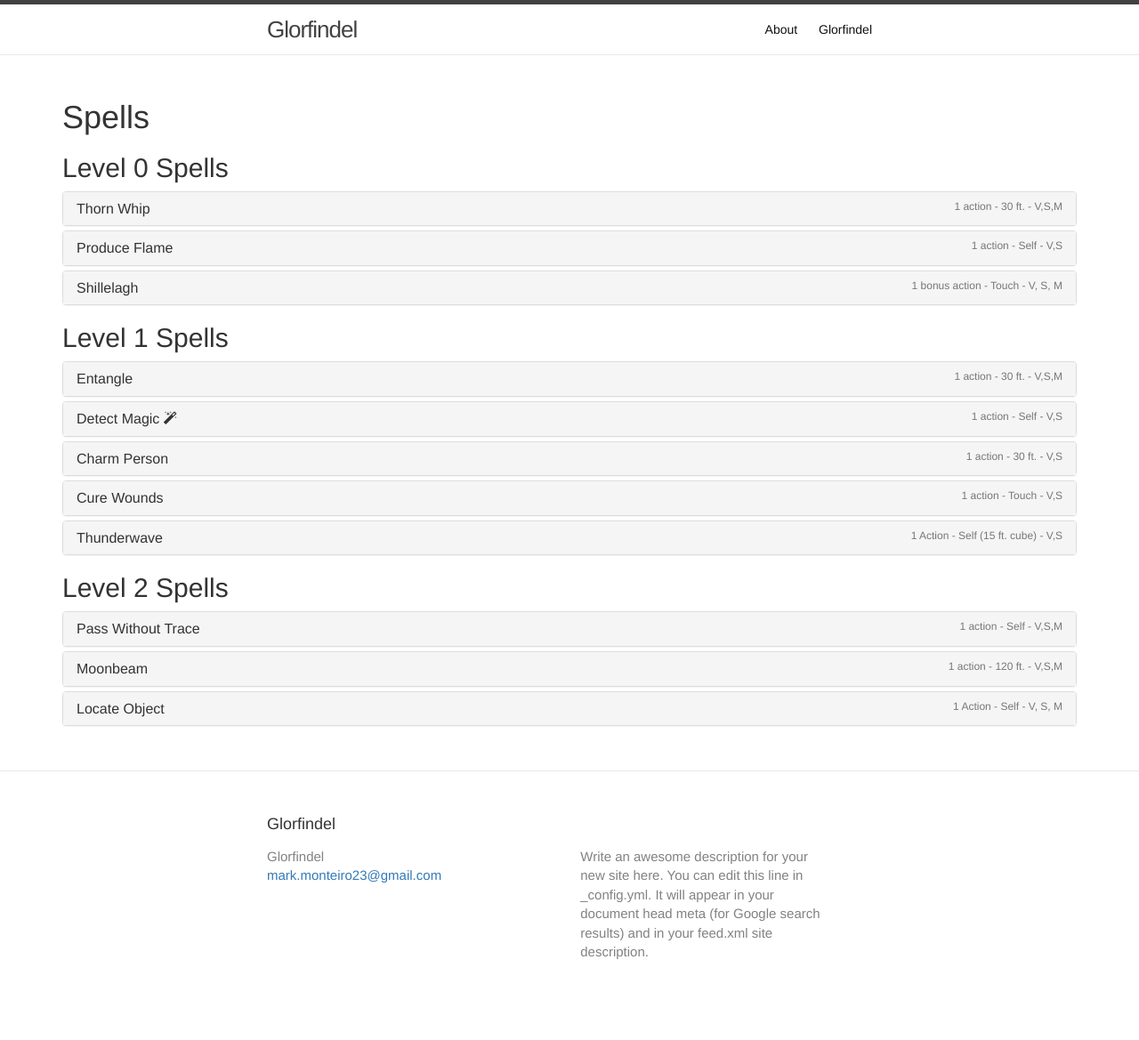
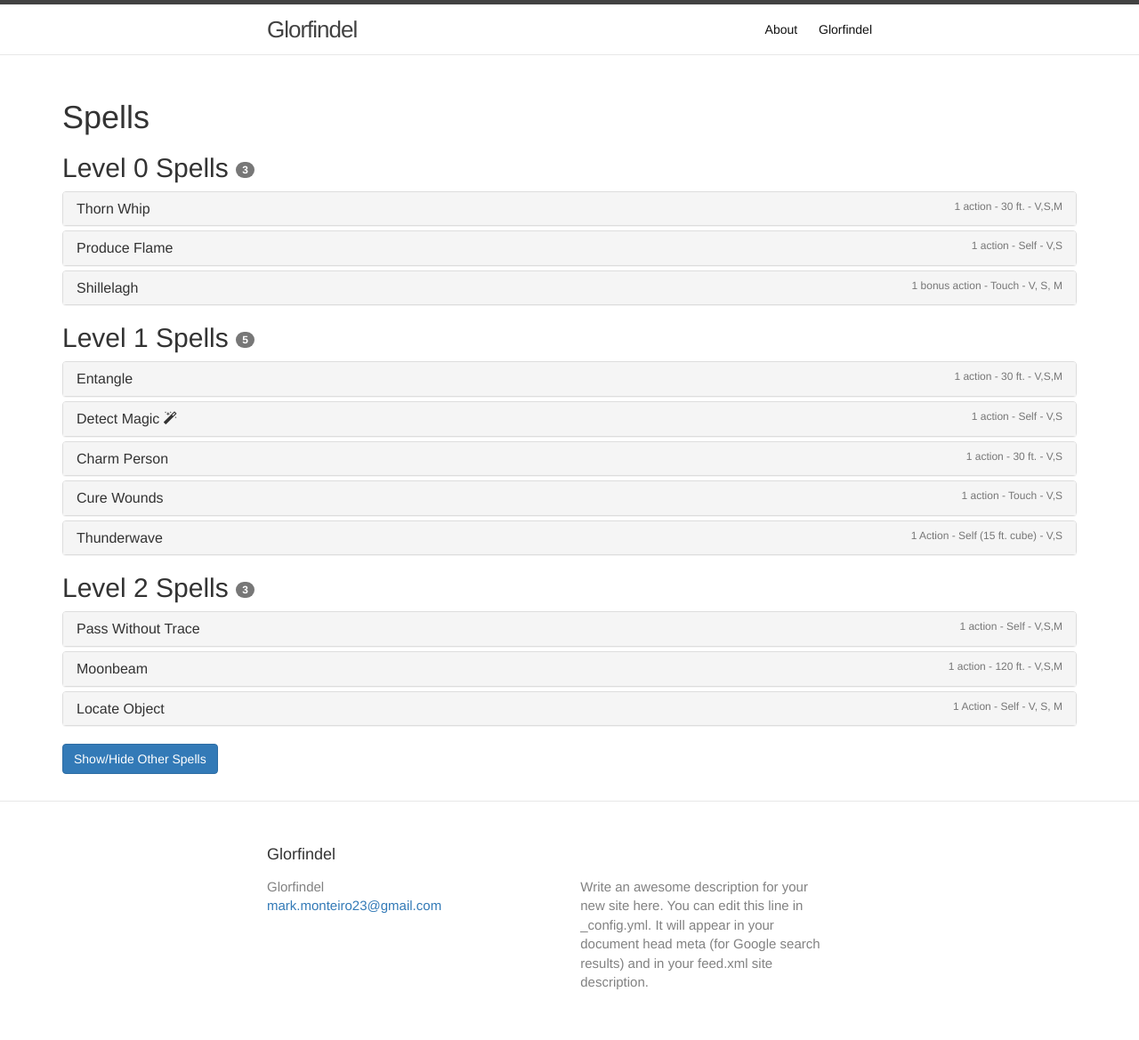
Before and after one commit to mark-monteiro/dnd-character, a Jekyll site: the page built from index.html, in a window 1280 px wide. Shown: the whole page at 89% size. Built offline with Jekyll 4.4.1, drawn with Linux system fonts in a browser that asks for light colours; nearby versions of some CDN libraries; before the commit the page ends 1135 px from its top, so only the background shows below that.

Commit message:
move stuff into partials

```diff
--- /dev/null
+++ b/_includes/spell-list.html
@@ -0,0 +1,21 @@
+{% for spell in include.spellList %}
+  {% assign panelId = "spell" | append: '-' | append: levelSpells.name | append: '-' |append: forloop.index %}
+  <div class="panel panel-default">
+    <div class="panel-heading" role="tab" id="{{panelId | append: '-heading'}}">
+      <h4 class="panel-title">
+        <a class="collapsed" role="button" data-toggle="collapse" data-parent="#learned-spells" href="#{{panelId}}" aria-expanded="false" aria-controls="{{panelId}}">
+          {{spell.name}}
+          {%if spell.ritual%}<i class='fa fa-magic' data-toggle="tooltip" data-placement="top" title="Ritual (10 minutes)"></i>{%endif%}
+          <small>{{spell.quickinfo}}</small>
+          <small class='pull-right'>{{spell.time}} - {{spell.range}} - {{spell.components}}</small>
+        </a>
+      </h4>
+    </div>
+    <div id="{{panelId}}" class="panel-collapse collapse" role="tabpanel" aria-labelledby="{{panelId | append: '-heading'}}">
+      <div class="panel-body">
+        <!--<span class="badge">{{spell.level}}</span>-->
+        {% include spell.html spell=spell %}
+      </div>
+    </div>
+  </div>
+{% endfor %}
--- /dev/null
+++ b/_includes/spell.html
@@ -0,0 +1,32 @@
+{% assign spell = include.spell %}
+
+<div class='spell'>
+   <h3>
+      {{spell.name}}
+      {%if spell.ritual%}<i class='fa fa-magic' data-toggle="tooltip" data-placement="top" title="Ritual (10 minutes)"></i>{%endif%}
+      <small>({{spell.type}})</small>
+   </h3>
+   <div class='row'>
+      <div class='col-xs-4'>
+         <dl class='dl-horizontal'>
+            <dt>Casting Time</dt><dd>{{spell.time}}</dd>
+            <dt>Range</dt><dd>{{spell.range}}</dd>
+            <dt>Components</dt>
+            <dd>
+               {{spell.components}}
+               {%if spell.material-components %}
+               <i class='fa fa-asterisk' data-toggle="tooltip" data-placement="top" title="{{spell.material-components}}"></i>
+               {%endif%}
+            </dd>
+            <!--<dt>Components</dt><dd class='overflow-ellipses' data-toggle='tooltip' title='{{spell.components}}'>{{spell.components}}</dd>-->
+            <dt>Duration</dt><dd>{{spell.duration}}</dd>
+         </dl>
+       </div>
+       <div class='col-xs-8'>
+         <dl>
+            <dt>Description</dt>
+            <dd>{{spell.description}}</dd>
+         </dl>
+      </div>
+   </div>
+</div>
--- a/css/main.scss
+++ b/css/main.scss
@@ -63,7 +63,7 @@ $on-laptop:        800px;
   text-overflow: ellipsis;
 }
 
-#spell-list {
+.spell-list {
   margin-left: 0;
   list-style: none;
 
@@ -81,13 +81,7 @@ $on-laptop:        800px;
     margin: 10px 0;
   }
 
-  .badge, h3 {
-    vertical-align: middle;
-  }
-
-  > li {
-    margin-bottom: $spacing-unit;
-
+  .spell {
     dl.dl-horizontal {
       $dtWidth: 100px;
       dt {
--- a/index.html
+++ b/index.html
@@ -9,57 +9,22 @@ title: Glorfindel
 
   {% assign grouped_spells = site.data.spells | where: "prepared", true | group_by:"level" %}
 
-  <div class="panel-group" id="spell-list" role="tablist" aria-multiselectable="true">
+  <!-- Assigned Spells -->
+  <div class="panel-group spell-list" id="learned-spells" role="tablist" aria-multiselectable="true">
     {% for levelSpells in grouped_spells %}
-      <h2>Level {{levelSpells.name}} Spells</h2>
-      {% for spell in levelSpells.items %}
-        {% assign panelId = "spell" | append: '-' | append: levelSpells.name | append: '-' |append: forloop.index %}
-        <div class="panel panel-default">
-          <div class="panel-heading" role="tab" id="{{panelId | append: '-heading'}}">
-            <h4 class="panel-title">
-              <a class="collapsed" role="button" data-toggle="collapse" data-parent="#spell-list" href="#{{panelId}}" aria-expanded="false" aria-controls="{{panelId}}">
-                {{spell.name}}
-                {%if spell.ritual%}<i class='fa fa-magic' data-toggle="tooltip" data-placement="top" title="Ritual (10 minutes)"></i>{%endif%}
-                <small>{{spell.quickinfo}}</small>
-                <small class='pull-right'>{{spell.time}} - {{spell.range}} - {{spell.components}}</small>
-              </a>
-            </h4>
-          </div>
-          <div id="{{panelId}}" class="panel-collapse collapse" role="tabpanel" aria-labelledby="{{panelId | append: '-heading'}}">
-            <div class="panel-body">
-              <!--<span class="badge">{{spell.level}}</span>-->
-              <h3>
-                {{spell.name}}
-                {%if spell.ritual%}<i class='fa fa-magic' data-toggle="tooltip" data-placement="top" title="Ritual (10 minutes)"></i>{%endif%}
-                <small>({{spell.type}})</small>
-              </h3>
-              <div class='row'>
-                <div class='col-xs-4'>
-                  <dl class='dl-horizontal'>
-                    <dt>Casting Time</dt><dd>{{spell.time}}</dd>
-                    <dt>Range</dt><dd>{{spell.range}}</dd>
-                    <dt>Components</dt>
-                    <dd>
-                      {{spell.components}}
-                      {%if spell.material-components %}
-                        <i class='fa fa-asterisk' data-toggle="tooltip" data-placement="top" title="{{spell.material-components}}"></i>
-                      {%endif%}
-                    </dd>
-                    <!--<dt>Components</dt><dd class='overflow-ellipses' data-toggle='tooltip' title='{{spell.components}}'>{{spell.components}}</dd>-->
-                    <dt>Duration</dt><dd>{{spell.duration}}</dd>
-                  </dl>
-                </div>
-                <div class='col-xs-8'>
-                  <dl>
-                    <dt>Description</dt>
-                    <dd>{{spell.description}}</dd>
-                  </dl>
-                </div>
-              </div>
-            </div>
-          </div>
-        </div>
-      {% endfor %}
+      <h2>Level {{levelSpells.name}} Spells <span class="badge">{% if levelSpells.size > 0 %}{{levelSpells.items | size}}{% endif %}</span></h2>
+      {% include spell-list.html spellList=levelSpells.items %}
     {% endfor %}
   </div>
+
+  <!-- Other Spells -->
+  {% assign otherSpells = site.data.spells | where: "prepared", false | sort: 'level' %}
+  <button class="btn btn-primary" type="button" data-toggle="collapse" data-target="#other-spells" aria-expanded="false" aria-controls="other-spells">
+    Show/Hide Other Spells <span class="badge">{% if otherSpells.size > 0 %}{{otherSpells.items | size}}{% endif %}</span>
+  </button>
+  <div class="collapse spell-list" id="other-spells" >
+    <div class="panel-group spell-list" id="learned-spells" role="tablist" aria-multiselectable="true">
+      {% include spell-list.html spellList=otherSpells %}
+    </div>
+  </div>
 </div>
```
